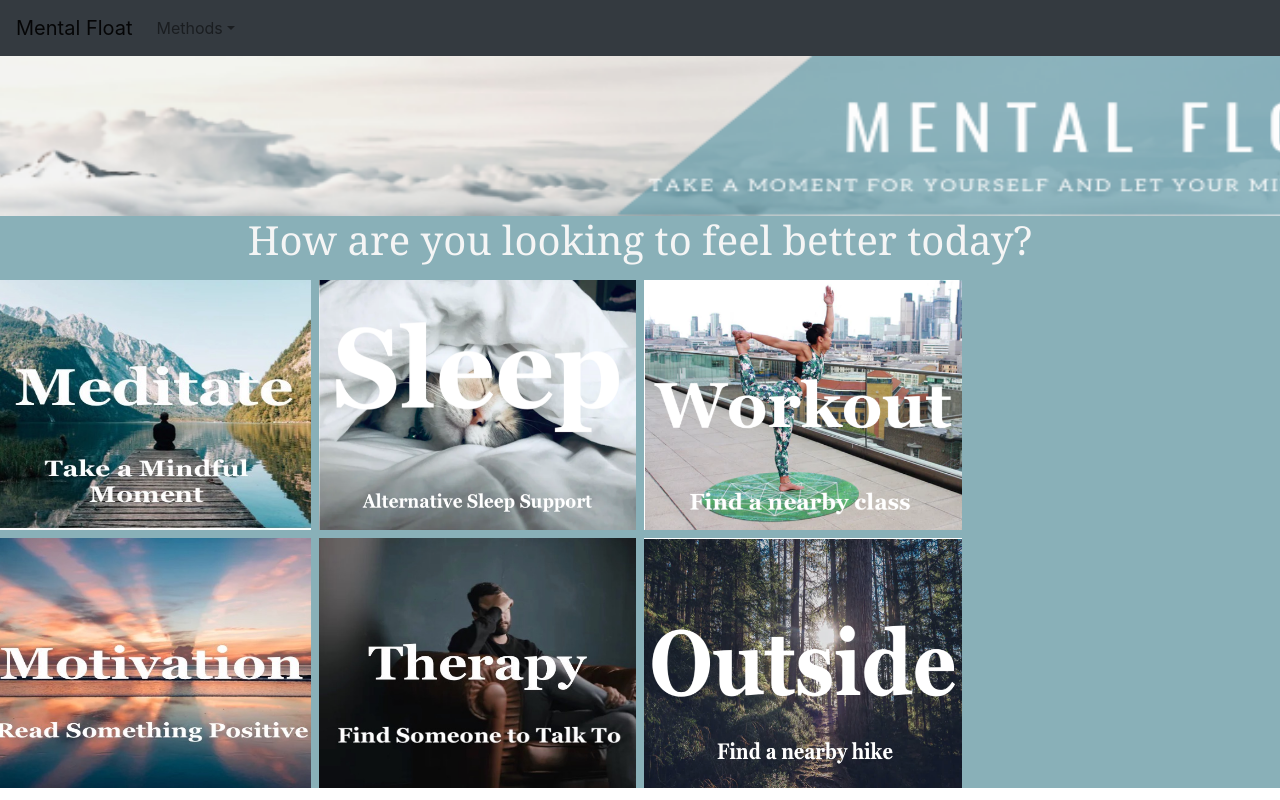
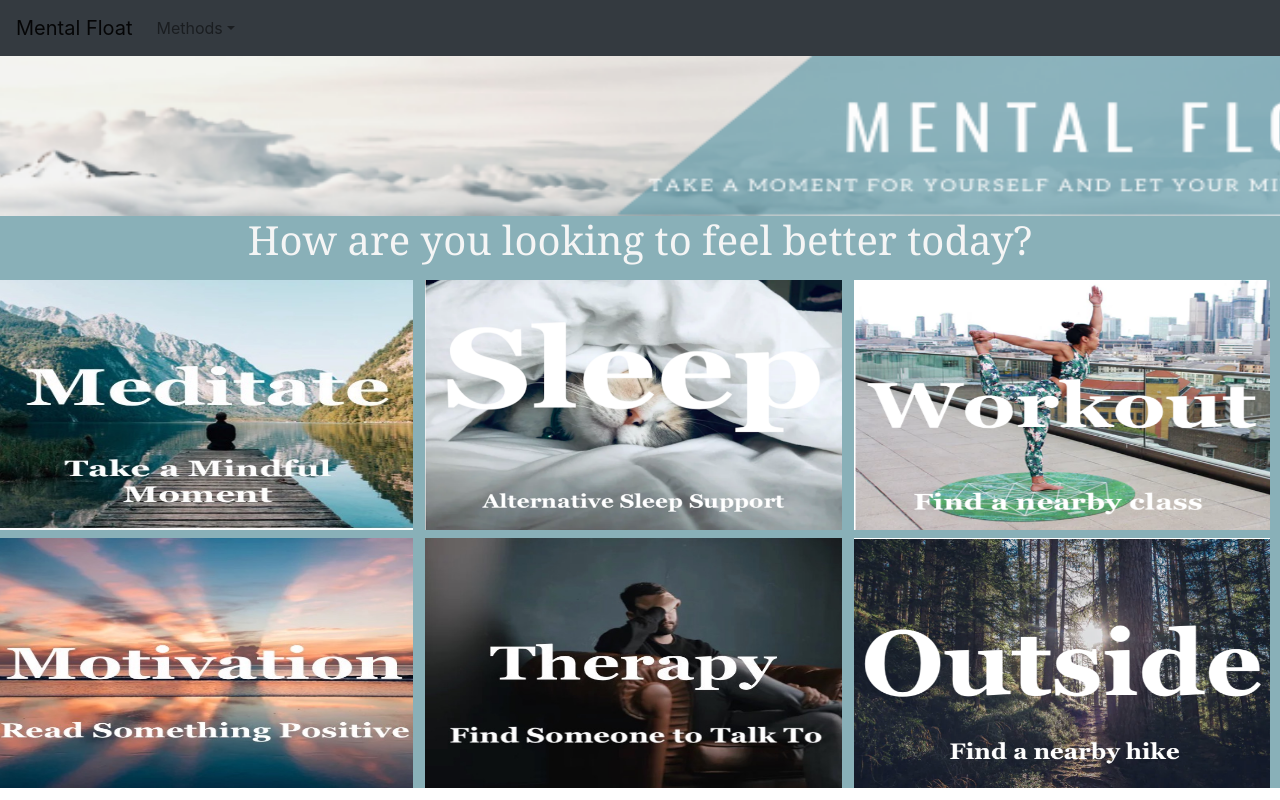
Before and after one commit to mlinderz/mentalFloat, a React (Create React App) app in the folder mentalfloat/: page / in a window 1280 px wide. Shown: the top 800 px of the page. Built offline with nearby package versions, Linux system fonts and the light colour scheme.

Commit message:
updating layout of splash
updating layout of splash

```diff
--- a/mentalfloat/src/App.css
+++ b/mentalfloat/src/App.css
@@ -26,14 +26,14 @@
 .row {
   display: flex;
   flex-wrap: wrap;
-  padding: 0 4px;
+  padding: 0 6px;
   text-align: center;
 }
 
 .column {
-  flex: 25%;
-  max-width: 25%;
-  padding: 0 4px;
+  flex: 33%;
+  max-width: 33%;
+  padding: 0 6px;
 }
 
 .column img {
```
